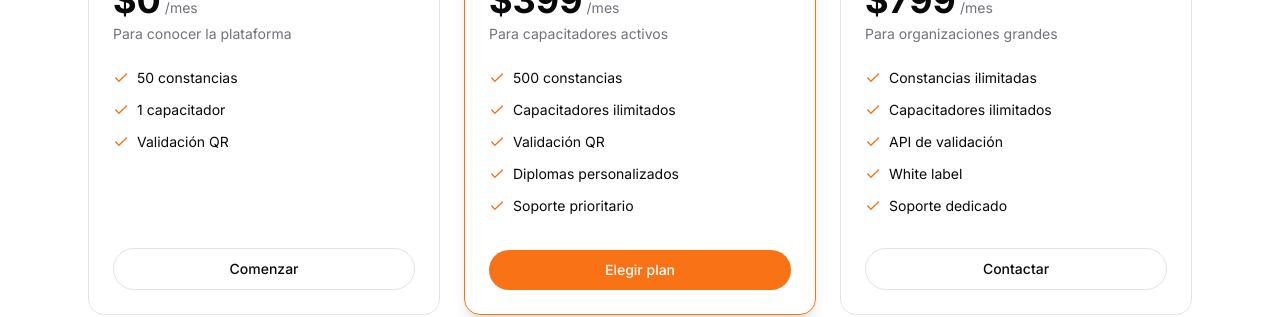
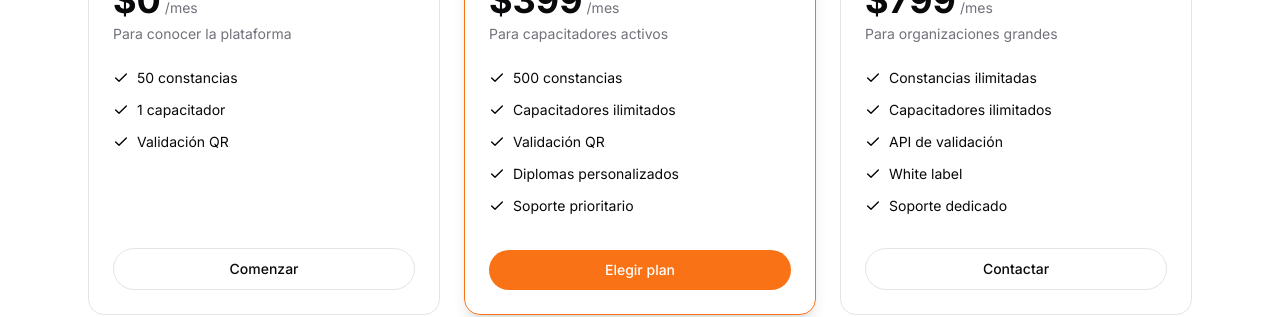
Before and after one commit to steveluis26/AACES2, a Next.js app in the folder frontend/: page / in a window 1280 px wide. Shown: the part 2677-2994 px from the top of the page. Built offline with nearby package versions, Linux system fonts and the light colour scheme.

Commit message:
fix: change icon colors to black on orange-600 bg

```diff
--- a/frontend/components/landing/plans-section.tsx
+++ b/frontend/components/landing/plans-section.tsx
@@ -82,7 +82,7 @@ export default function PlansSection() {
               <ul className="mb-8 flex-1 space-y-3">
                 {tier.features.map((f, j) => (
                   <li key={j} className="flex items-center gap-2 text-sm">
-                    <Check className="h-4 w-4 text-orange-500 shrink-0" />
+                    <Check className="h-4 w-4 text-black shrink-0" />
                     <span>{f}</span>
                   </li>
                 ))}
```
